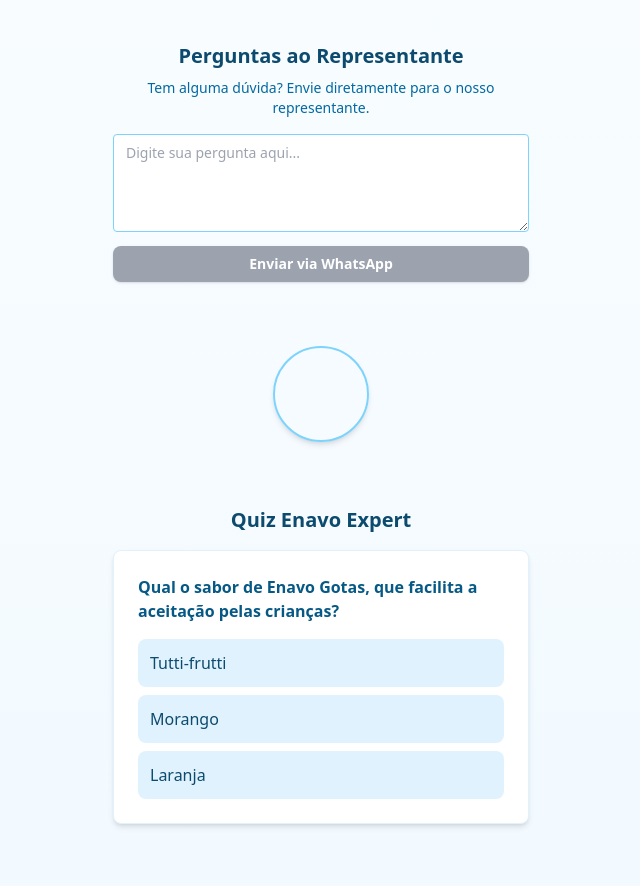
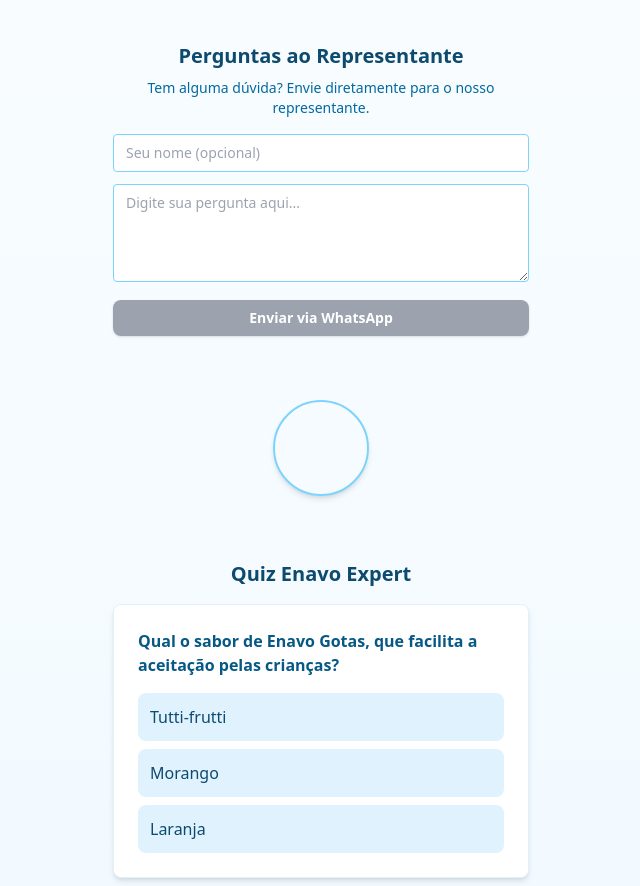
Before and after one commit to leonardogusso/enavo-gotas, a React (Create React App) app: page / in a window 1280 px wide. Shown: the part 1160-2046 px from the top of the page, without its empty margins (319-959 px from the left). Built offline with nearby package versions, Linux system fonts and the light colour scheme; grey boxes are pictures that could not be loaded.

Commit message:
Update AskRep.js

```diff
--- a/src/components/AskRep.js
+++ b/src/components/AskRep.js
@@ -1,10 +1,13 @@
+// src/components/AskRep.js
 import React, { useState } from 'react';
 
-export function AskRep() {
+// Recebe o nome e a função para atualizá-lo
+export function AskRep({ doctorName, setDoctorName }) {
   const [question, setQuestion] = useState('');
 
-  const professionalNumber = "5511991367425"; // Seu número sem símbolos
-  const message = `Olá, tenho uma pergunta sobre Enavo Gotas: ${question}`;
+  const professionalNumber = "5511991367425";
+  // A mensagem agora inclui o nome do médico, se ele preencheu
+  const message = `Olá, sou Dr(a). ${doctorName || ''} e tenho uma pergunta sobre Enavo Gotas: ${question}`;
   const whatsappUrl = `https://wa.me/${professionalNumber}?text=${encodeURIComponent(message)}`;
 
   return (
@@ -12,7 +15,15 @@ export function AskRep() {
       <h2 className="text-xl font-bold text-sky-900 text-center">Perguntas ao Representante</h2>
       <p className="text-center text-sky-700 text-sm mt-2">Tem alguma dúvida? Envie diretamente para o nosso representante.</p>
 
-      <div className="mt-4">
+      <div className="mt-4 space-y-3">
+        {/* Novo campo para o nome do médico */}
+        <input
+          type="text"
+          value={doctorName}
+          onChange={(e) => setDoctorName(e.target.value)}
+          placeholder="Seu nome (opcional)"
+          className="w-full border border-sky-300 rounded px-3 py-2 text-sm"
+        />
         <textarea
           value={question}
           onChange={(e) => setQuestion(e.target.value)}
@@ -24,7 +35,7 @@ export function AskRep() {
           href={question ? whatsappUrl : '#'}
           target="_blank"
           rel="noreferrer"
-          className={`mt-2 w-full block px-5 py-2 text-white rounded-lg text-sm font-semibold shadow text-center ${question ? 'bg-emerald-600' : 'bg-gray-400 cursor-not-allowed'}`}
+          className={`w-full block px-5 py-2 text-white rounded-lg text-sm font-semibold shadow text-center ${question ? 'bg-emerald-600' : 'bg-gray-400 cursor-not-allowed'}`}
         >
           Enviar via WhatsApp
         </a>
```
